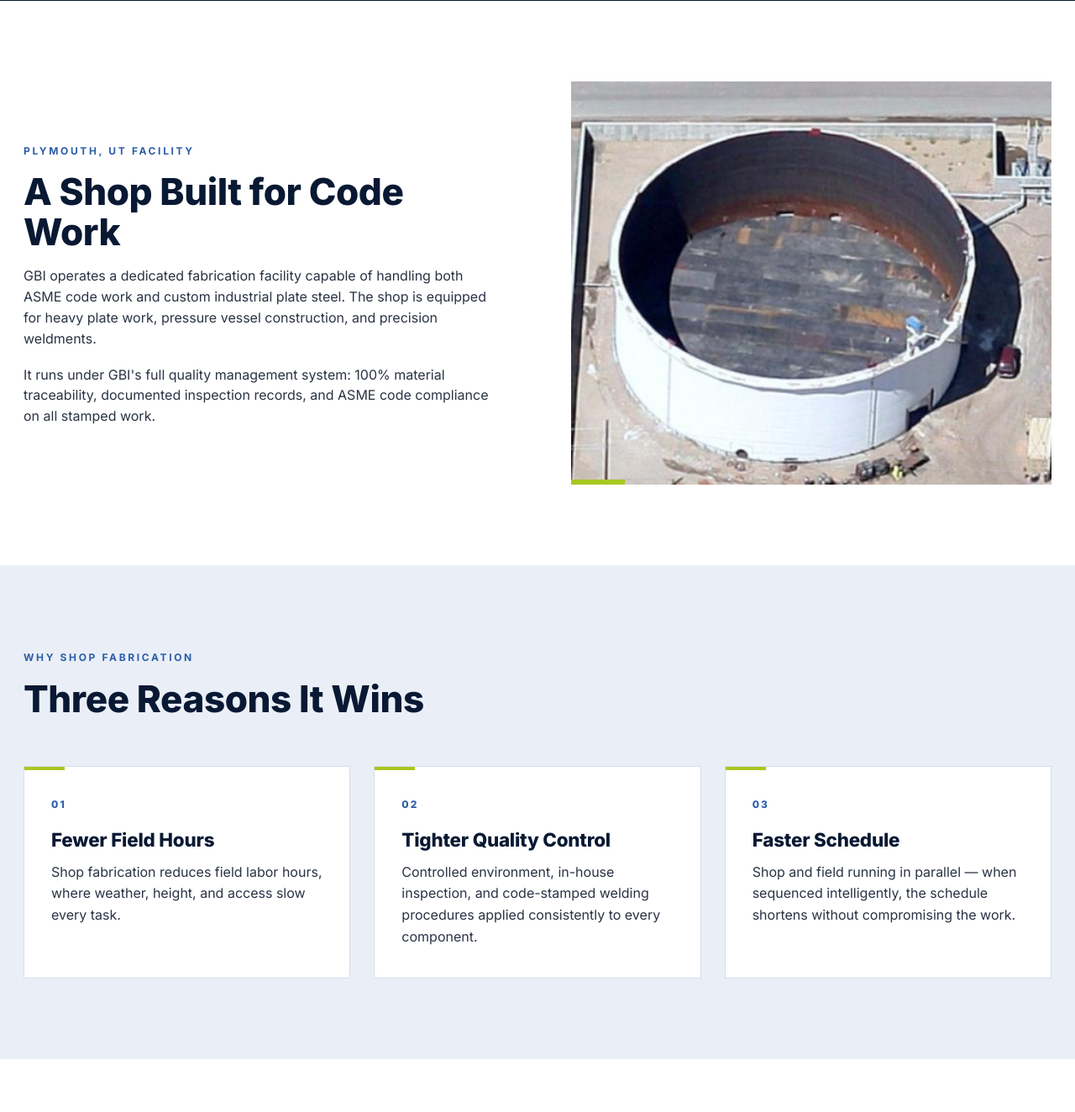
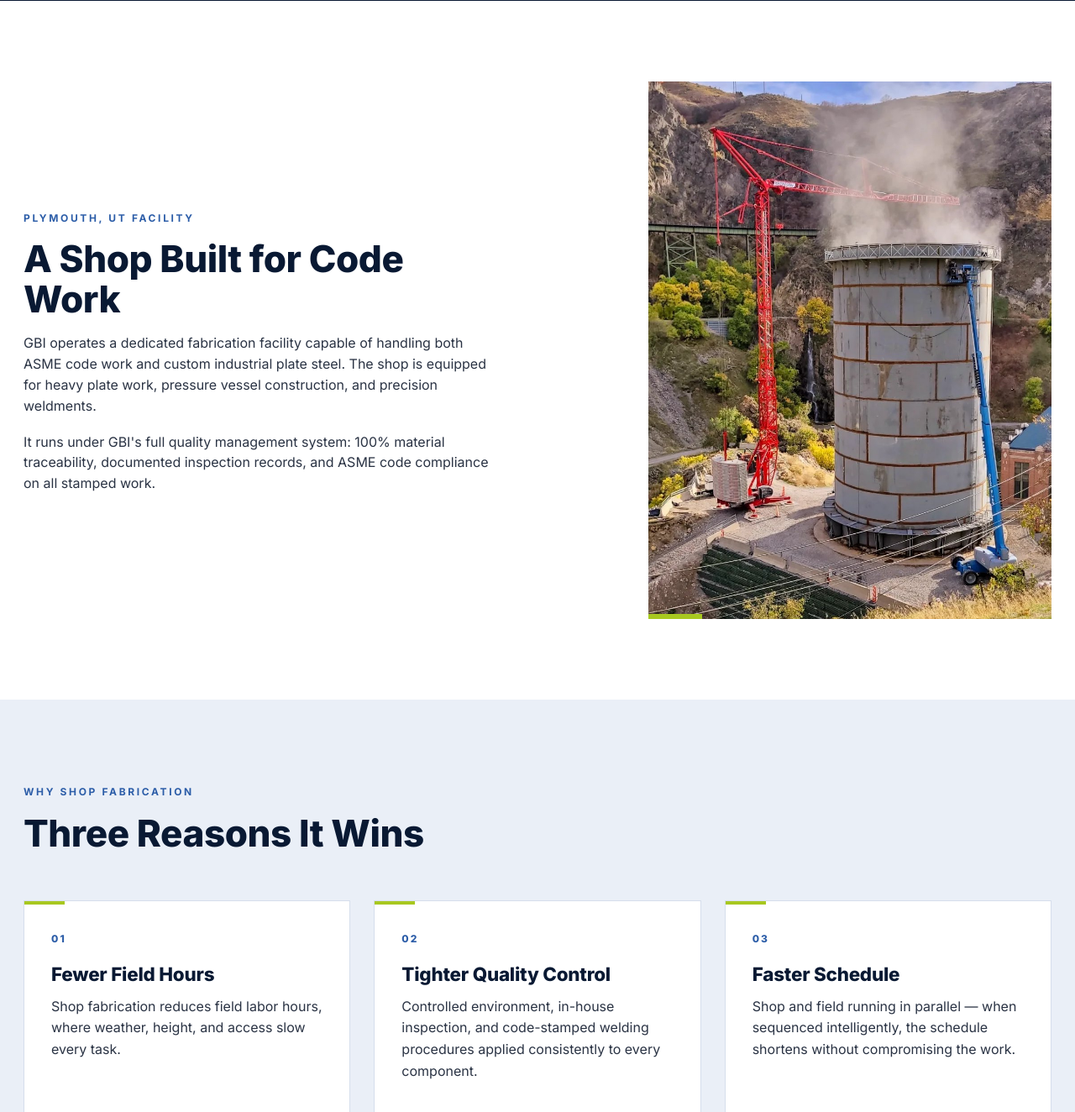
Before and after one commit to jjshaw14/gbi-website, a PHP site: page /services/tanks-plate-steel.php in a window 1280 px wide. Shown: the part 2023-3347 px from the top of the page at 84% size. Run offline with PHP 8.4, Linux system fonts and the light colour scheme.

Commit message:
New photos: Oil & Gas, Power, Tanks shop section, SMP hero upright
- Oil, Gas & Chemicals: API 650 tank farm hero; flare stacks (STAR,
  Turkey) in a portrait slot beside the process-safety copy.
- Power & Renewables: elevated coal conveyor hero.
- Tanks & Plate Steel: tower crane and field tank photo, cropped to 3:4,
  in a portrait slot in the Plymouth section. Adds a reusable
  .editorial-photo--portrait variant.
- SMP: hero photo was stored sideways; rotated upright and cropped to
  the steel structure (hero-smp-upright.jpg).
- Placeholder photo notes removed from each replaced slot.

Co-Authored-By: Claude Opus 5.5 <noreply@anthropic.com>

```diff
--- a/site/assets/css/styles.css
+++ b/site/assets/css/styles.css
@@ -1000,6 +1000,20 @@ section.tight { padding: 64px 0; }
   color: var(--ink-soft);
   margin-bottom: 20px;
 }
+/* Portrait photo slot, for tall source images that a landscape crop would
+   reduce to a thin band. Sits at the outer edge of its column. */
+.editorial-row .editorial-photo.editorial-photo--portrait {
+  min-height: 0;
+  aspect-ratio: 3 / 4;
+  width: 100%;
+  max-width: 480px;
+  justify-self: end;
+}
+.editorial-row.flip .editorial-photo.editorial-photo--portrait { justify-self: start; }
+@media (max-width: 980px) {
+  .editorial-row .editorial-photo.editorial-photo--portrait { justify-self: stretch; max-width: none; aspect-ratio: 4 / 5; }
+}
+
 /* Stretch variant: the photo matches the full height of a long text column
    (e.g. a capability list) instead of sitting centered beside it. */
 .editorial-row--stretch { align-items: stretch; }
--- a/site/industries/power-renewables.php
+++ b/site/industries/power-renewables.php
@@ -14,12 +14,8 @@
 <?php $NAV_ACTIVE = 'industries'; include $_SERVER['DOCUMENT_ROOT'] . '/partials/header.php'; ?>
 
 <section class="hero hero-sm">
-  <div class="hero-media" style="background-image:url('../assets/images/hero-power.jpg')"></div>
+  <div class="hero-media" style="background-image:url('../assets/images/hero-power-conveyor.jpg')"></div>
   <div class="hero-overlay"></div>
-  <div class="photo-direction">
-    <strong>Photo · Power plant construction (Delta, UT preferred)</strong>
-    <span>Active power plant construction, structural steel being set, cooling towers in background, or carbon capture towers under crane. Scale and complexity visible. Real GBI project preferred, Delta, UT or similar.</span>
-  </div>
   <div class="container">
     <div class="crumbs"><a href="../index.php">Home</a><span>/</span><a href="index.php">Industries</a><span>/</span>Power & Renewables</div>
     <span class="eyebrow on-dark">Industries / Power & Renewables</span>
--- a/site/services/structural-mechanical-piping.php
+++ b/site/services/structural-mechanical-piping.php
@@ -14,12 +14,8 @@
 <?php $NAV_ACTIVE = 'services'; include $_SERVER['DOCUMENT_ROOT'] . '/partials/header.php'; ?>
 
 <section class="hero hero-sm">
-  <div class="hero-media" style="background-image:url('../assets/images/hero-smp.jpg')"></div>
+  <div class="hero-media" style="background-image:url('../assets/images/hero-smp-upright.jpg'); background-position:center 40%;"></div>
   <div class="hero-overlay"></div>
-  <div class="photo-direction">
-    <strong>Photo · Structural erection / process piping</strong>
-    <span>Structural steel erection, large crane, industrial complex background. Or process piping in a petro-chem facility.</span>
-  </div>
   <div class="container">
     <div class="crumbs"><a href="../index.php">Home</a><span>/</span><a href="index.php">Services</a><span>/</span>SMP</div>
     <span class="eyebrow on-dark">Services / SMP</span>
--- a/site/services/tanks-plate-steel.php
+++ b/site/services/tanks-plate-steel.php
@@ -74,12 +74,7 @@
 <p>It runs under GBI's full quality management system: 100% material traceability, documented inspection records, and ASME code compliance on all stamped work.</p>
       </div>
 
-      <div class="editorial-photo" style="background-image:url('../assets/images/project-coors.jpg');">
-        <div class="photo-direction">
-          <strong>Photo</strong>
-          <span>Plymouth shop interior — pressure vessel or large tank under fabrication, overhead crane.</span>
-        </div>
-      </div>
+      <div class="editorial-photo editorial-photo--portrait" style="background-image:url('../assets/images/tanks-shop-tower-crane.jpg');" role="img" aria-label="Tower crane and boom lift beside a tall field-erected tank in a canyon"></div>
     </div>
   </div>
 </section>
```
Also changed, not shown: site/industries/oil-gas.php (+2 -11 lines), site/assets/images/hero-oil-tank-farm.jpg (added), site/assets/images/hero-power-conveyor.jpg (added), site/assets/images/hero-smp-upright.jpg (added), site/assets/images/oil-flare-stacks.jpg (added), site/assets/images/tanks-shop-tower-crane.jpg (added).
